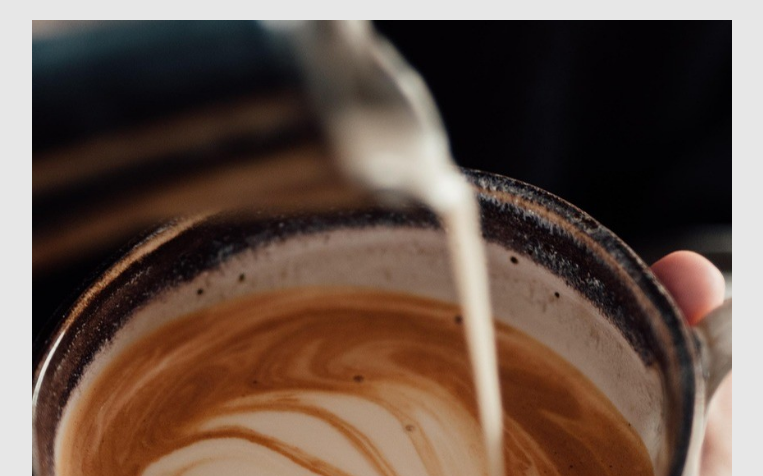
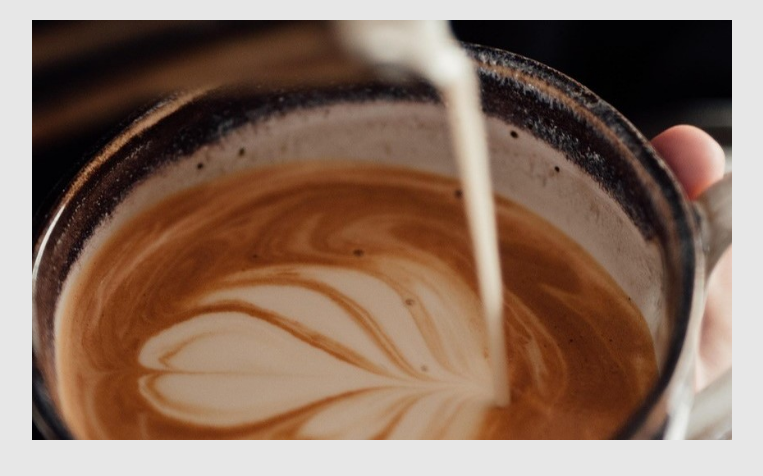
Before and after one commit to shiika-88/portfolio, a plain HTML site: page lp_cafe/index.html in a window 1280 px wide. Shown: the top 476 px of the page, without its empty margins (258-1021 px from the left). Drawn offline with Linux system fonts and the light colour scheme.

Commit message:
fix:ヘッダー画像サイズ調整

```diff
--- a/lp_cafe/index.html
+++ b/lp_cafe/index.html
@@ -10,7 +10,7 @@
     </head>
     <body>
         <header>
-        <img src="images/coffee-8388244_1280.jpg" alt="Cafe" class="header-image">
+        <img src="images/coffee-.jpg" alt="Cafe" class="header-image">
         <h1>Cafe Lueur</h1>
         <h2 class="tagline">―焙煎の香りと、静かなひとときを―</h2>
         </header>
--- a/lp_cafe/style.css
+++ b/lp_cafe/style.css
@@ -82,8 +82,9 @@ section {
 header img {
   width: 100%;
   height: auto;
-  max-height: 50rem;
+  max-height: 40rem;
   object-fit: cover;
+  object-position: center 60%;
 }
 
 h1{
```
Also changed, not shown: lp_cafe/images/coffee--.jpg (added), lp_cafe/images/coffee-.jpg (added).
